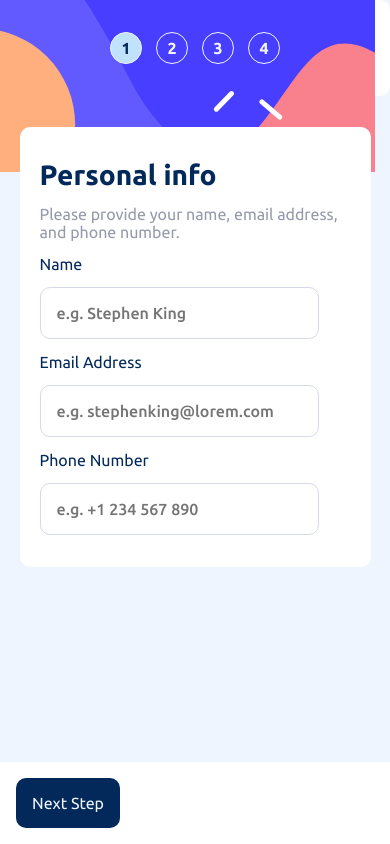
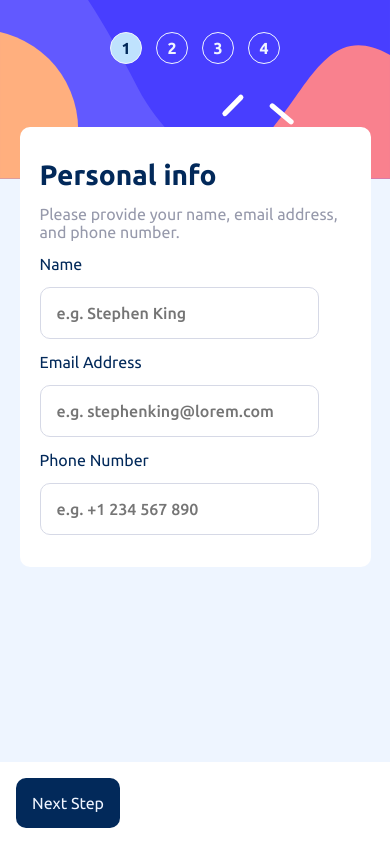
Before and after one commit to esa1715/multi-step-form-fem, a React (Vite) app: page / in a window 390 px wide. Built offline with nearby package versions, Linux system fonts and the light colour scheme.

Commit message:
fix: :bug: make background SVG responsive on mobile

```diff
--- a/src/components/MultiStepForm/StepNav/StepNav.css
+++ b/src/components/MultiStepForm/StepNav/StepNav.css
@@ -84,6 +84,8 @@
 
     .bg-mobile {
         display: block;
+        width: 100%;
+        height: auto;
     }
 
     .progress-steps {
```
